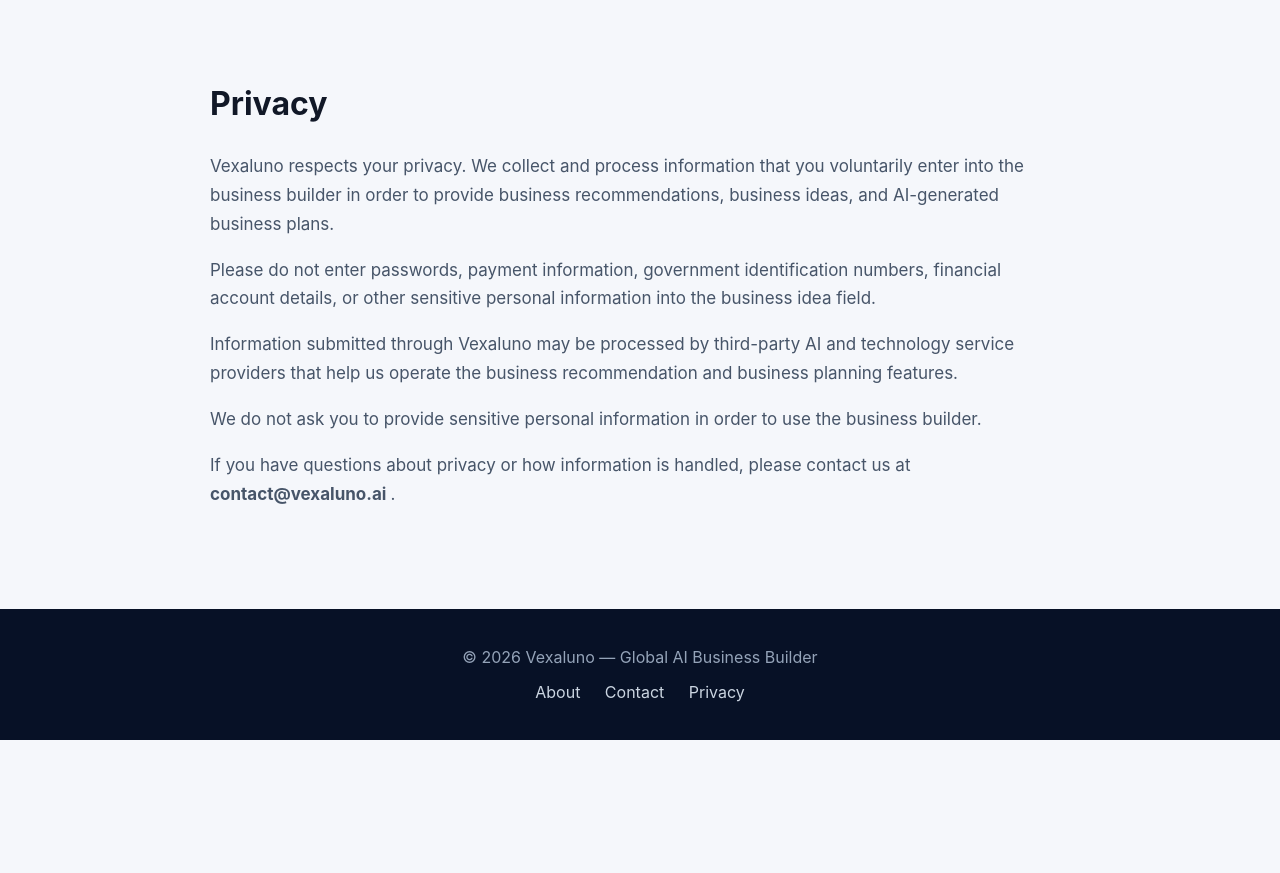
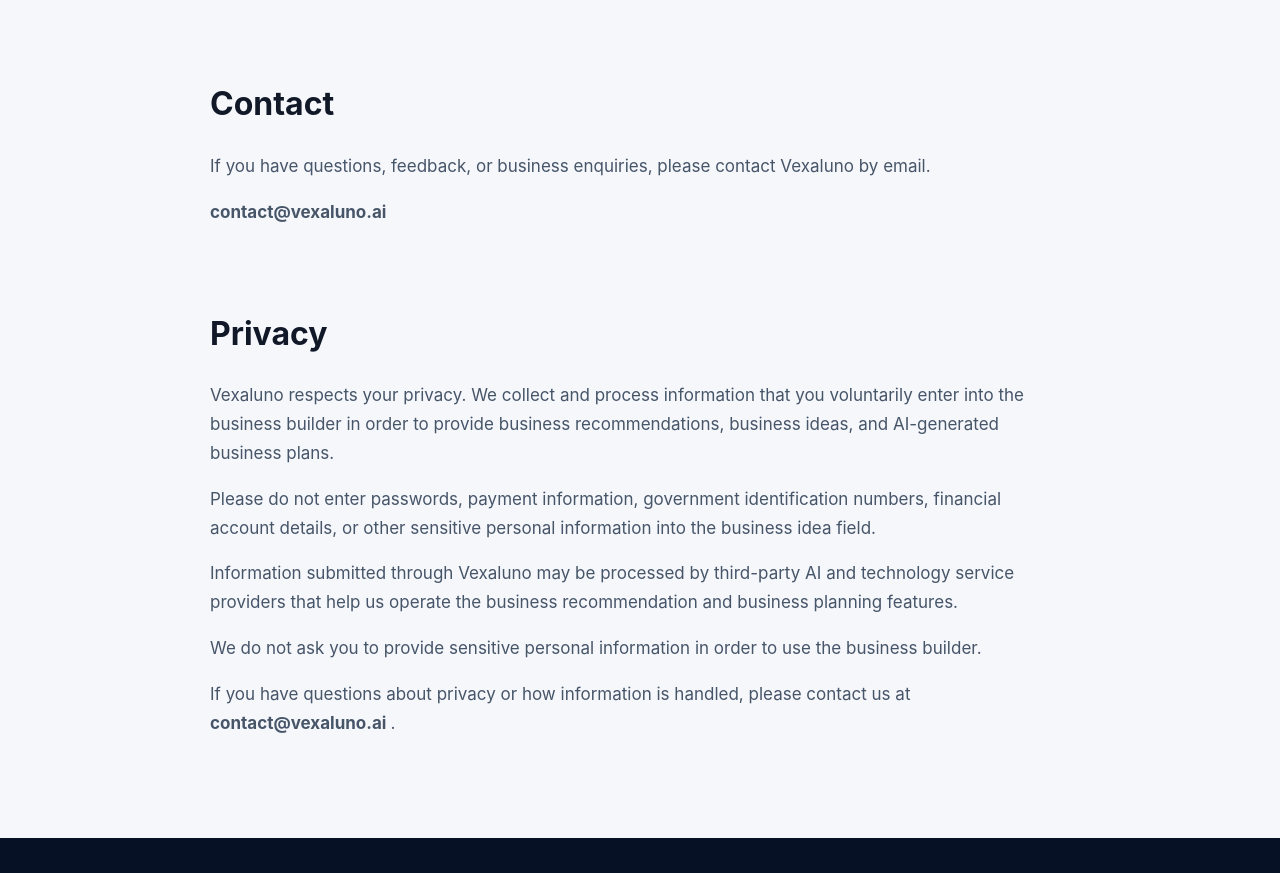
Before and after one commit to ahmadfrouh992-ux/Venturo, a website: page index.html in a window 1280 px wide. Shown: the part 2968-3841 px from the top of the page. Before the commit the page ends 3708 px from the top, so only its background shows below. Drawn offline with Linux system fonts and the light colour scheme.

Commit message:
Update index.html

```diff
--- a/index.html
+++ b/index.html
@@ -664,7 +664,7 @@
 
 </header>
 
-<section class="hero">
+<section class="hero" id="about">
 
   <div class="hero-inner">
 
@@ -1583,7 +1583,27 @@ document.addEventListener(
 
 </section>
 
-
+<section
+  id="contact"
+  class="info-section"
+>
+
+  <h2>
+    Contact
+  </h2>
+
+  <p>
+    If you have questions, feedback, or business enquiries,
+    please contact Vexaluno by email.
+  </p>
+
+  <p>
+    <strong>
+      contact@vexaluno.ai
+    </strong>
+  </p>
+
+</section>
 <section
   id="privacy"
   class="info-section"
```
